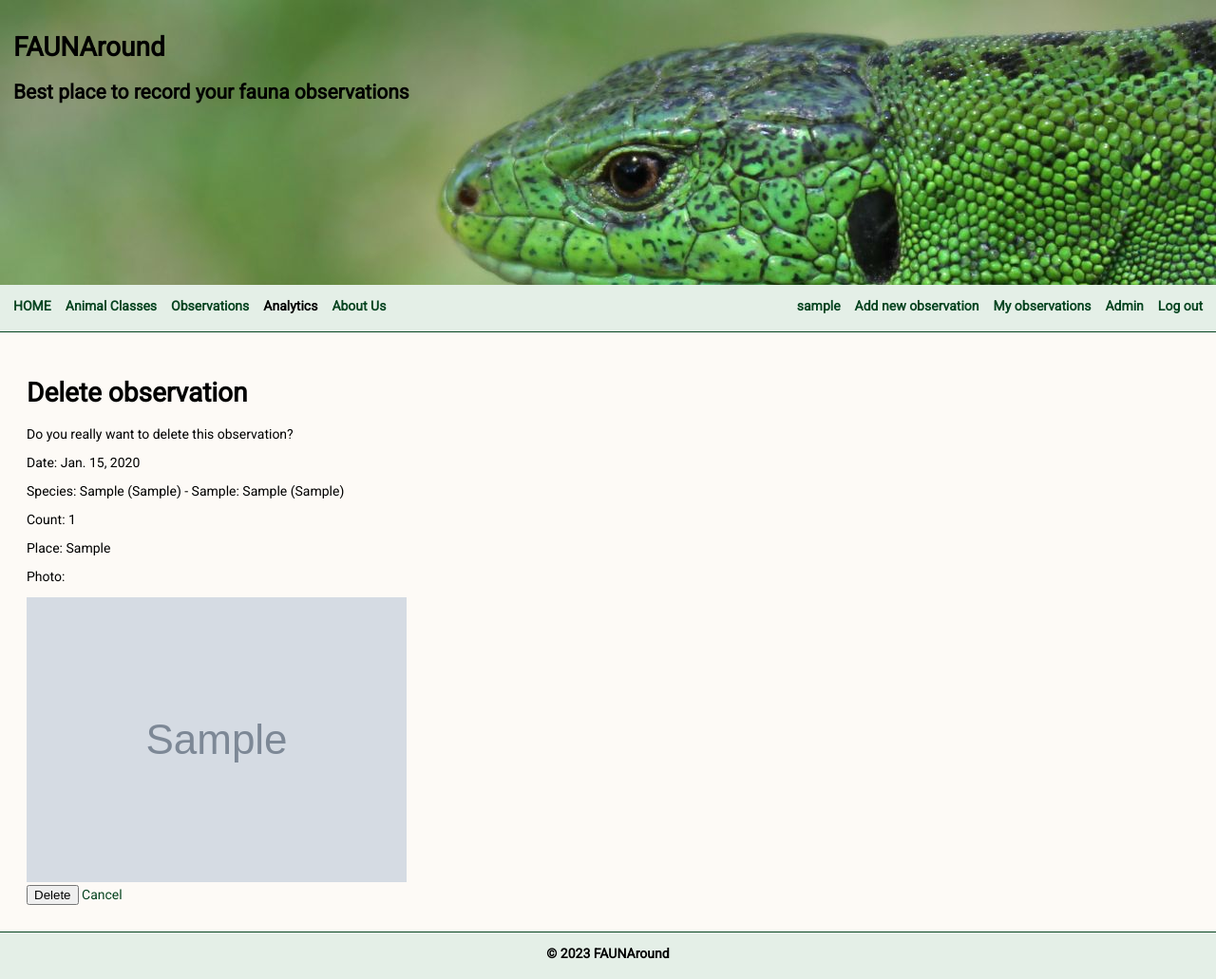
After one commit to reinikeda/fauna_observation, a Django app: page /delete_observation/1/ in a window 1280 px wide. The commit adds this page. Shown: the whole page at 95% size. Run offline with Django 4.2, Linux system fonts and the light colour scheme; a user stored in the database is signed in; tables that the repository leaves empty hold one stand-in row (values such as "Sample post"); grey boxes marked "Sample" are stand-in pictures.

Commit message:
Edit and delete observations functions

```diff
--- a/faunaround/faunaweb/forms.py
+++ b/faunaround/faunaweb/forms.py
@@ -6,3 +6,8 @@ class NewObservationForm(forms.ModelForm):
     class Meta:
         model = Observation
         fields = ['date', 'species', 'count', 'place', 'photo']
+
+class EditObservationForm(forms.ModelForm):
+    class Meta:
+        model = Observation
+        fields = ['date', 'species', 'count', 'place', 'photo']
--- a/faunaround/faunaweb/models.py
+++ b/faunaround/faunaweb/models.py
@@ -96,11 +96,11 @@ class Observation(models.Model):
         verbose_name=_('observation')
         verbose_name_plural=_('observations')
 
-    # def save(self, *args, **kwargs):
-    #     super().save(*args, **kwargs)
-    #     photo = Image.open(self.photo.path)
-    #     if photo.height > 400 or photo.width > 400:
-    #         output_size = (400, 400)
-    #         photo.thumbnail(output_size)
-    #         photo.save(self.photo.path)
-    #         print('photo resized')
+    def save(self, *args, **kwargs):
+        super().save(*args, **kwargs)
+        photo = Image.open(self.photo.path)
+        if photo.height > 400 or photo.width > 400:
+            output_size = (400, 400)
+            photo.thumbnail(output_size)
+            photo.save(self.photo.path)
+            print('photo resized')
--- /dev/null
+++ b/faunaround/faunaweb/templates/faunaweb/delete_observation.html
@@ -0,0 +1,24 @@
+{% extends 'base.html' %}
+{% load static %}
+{% block title %}{{ block.super }}{% endblock title %}
+{% block content %}
+<h1>Delete observation</h1>
+<div>
+    <p>Do you really want to delete this observation?</p>
+    <p>Date: {{ observation.date }}</p>
+    <p>Species: {{ observation.species }}</p>
+    <p>Count: {{ observation.count }}</p>
+    <p>Place: {{ observation.place }}</p>
+    <p>Photo:</p>
+    {% if observation.photo %}
+    <img src="{{ observation.photo.url }}" alt="Observation Photo">
+    {% else %}
+    <p>No photo available</p>
+    {% endif %}
+<div>
+<form method="POST">
+  {% csrf_token %}
+  <input type="submit" value="Delete">
+  <a href="{% url 'user_observations' %}">Cancel</a>
+</form>
+{% endblock content %}
--- a/faunaround/faunaweb/templates/faunaweb/observation.html
+++ b/faunaround/faunaweb/templates/faunaweb/observation.html
@@ -18,7 +18,7 @@
         <tr>
             <td>{{ observation.date }}</td>
             <td>{{ observation.species.class_id.class_national }} ({{ observation.species.class_id.class_scientific }})</td>
-            <td>{{ observation.species.species_national }} ({{ observation.species.species_scientific }})</td>
+            <td><a href="{% url 'species_detail' observation.species.pk %}">{{ observation.species.species_national }} ({{ observation.species.species_scientific }})</a></td>
             <td>{{ observation.count }}</td>
             <td>{{ observation.place }}</td>
             <td>{{ observation.observer }}</td>
--- a/faunaround/faunaweb/urls.py
+++ b/faunaround/faunaweb/urls.py
@@ -9,5 +9,7 @@ urlpatterns = [
      path('observations/', views.ObservationListView.as_view(), name='observations'),
      path('about/', views.about, name='about'),
      path('add_observation/', views.add_observation, name='add_observation'),
-     path('my_observations/', views.UserObservationListView.as_view(), name='user_observations')
+     path('edit_observation/<int:pk>/', views.edit_observation, name='edit_observation'),
+     path('delete_observation/<int:pk>/', views.delete_observation, name='delete_observation'),
+     path('my_observations/', views.UserObservationListView.as_view(), name='user_observations'),
 ]
--- a/faunaround/faunaweb/views.py
+++ b/faunaround/faunaweb/views.py
@@ -1,12 +1,12 @@
 from django.contrib.auth.decorators import login_required
 from django.db.models import Q, Sum
-from django.shortcuts import render, redirect
+from django.shortcuts import render, redirect, get_object_or_404
 from django.views import generic
 from django.utils.translation import gettext_lazy as _
 import requests
 from bs4 import BeautifulSoup
 from . import models
-from .forms import NewObservationForm
+from .forms import NewObservationForm, EditObservationForm
 
 def index(request):
     return render(request, 'faunaweb/index.html')
@@ -85,3 +85,25 @@ def add_observation(request):
     else:
         form = NewObservationForm()
     return render(request, 'faunaweb/add_observation.html', {'form': form})
+
+@login_required
+def edit_observation(request, pk):
+    observation = get_object_or_404(models.Observation, pk=pk)
+    if request.method == 'POST':
+        form = EditObservationForm(request.POST, request.FILES, instance=observation)
+        if form.is_valid():
+            observation = form.save(commit=False)
+            observation.observer = request.user
+            observation.save()
+            return redirect('user_observations')
+    else:
+        form = EditObservationForm(instance=observation)
+    return render(request, 'faunaweb/edit_observation.html', {'form': form})
+
+@login_required
+def delete_observation(request, pk):
+    observation = get_object_or_404(models.Observation, pk=pk)
+    if request.method == 'POST':
+        observation.delete()
+        return redirect('user_observations')
+    return render(request, 'faunaweb/delete_observation.html', {'observation': observation})
```
Also changed, not shown: faunaround/faunaweb/templates/faunaweb/edit_observation.html (added, +11 -0 lines), faunaround/faunaweb/templates/faunaweb/user_observation.html (+5 -2 lines).
